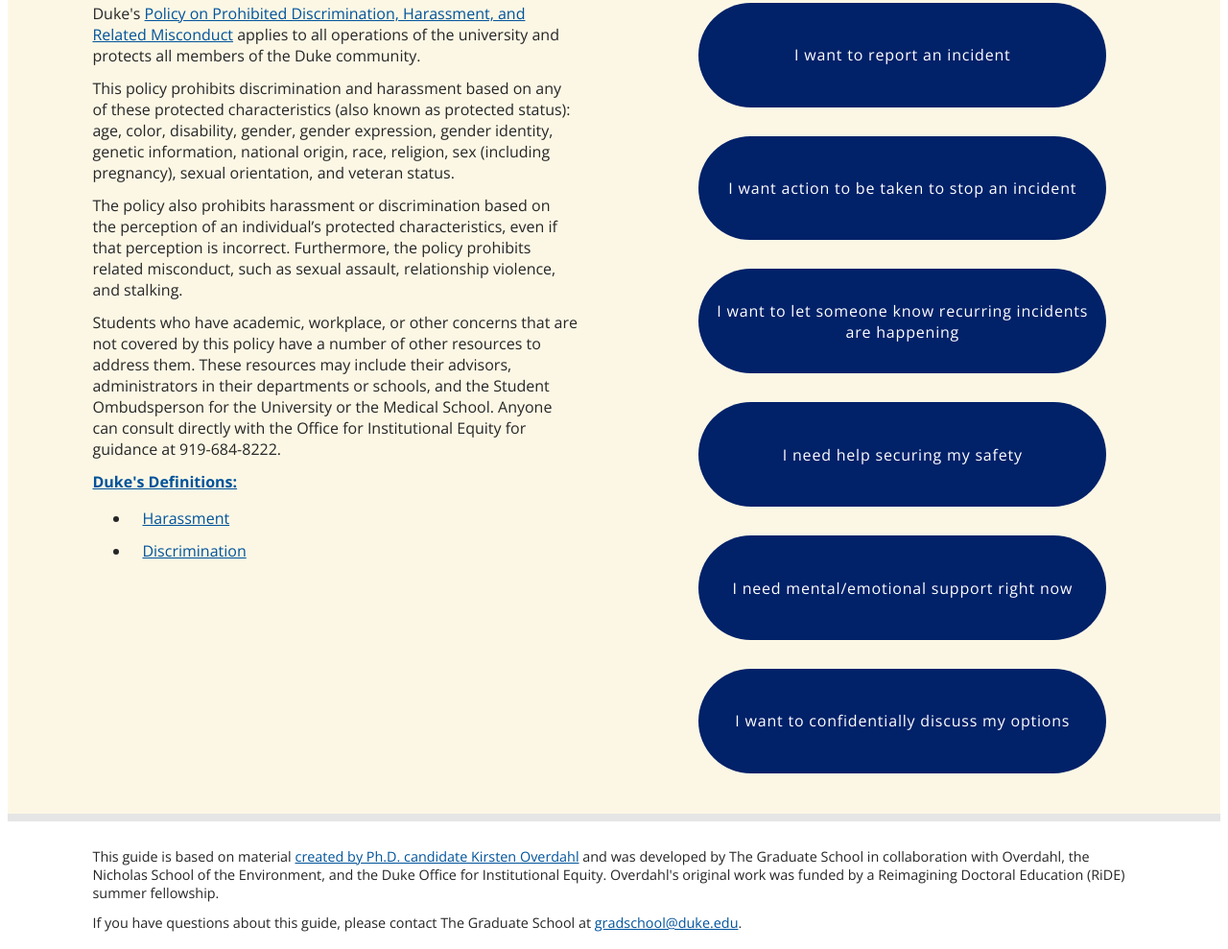
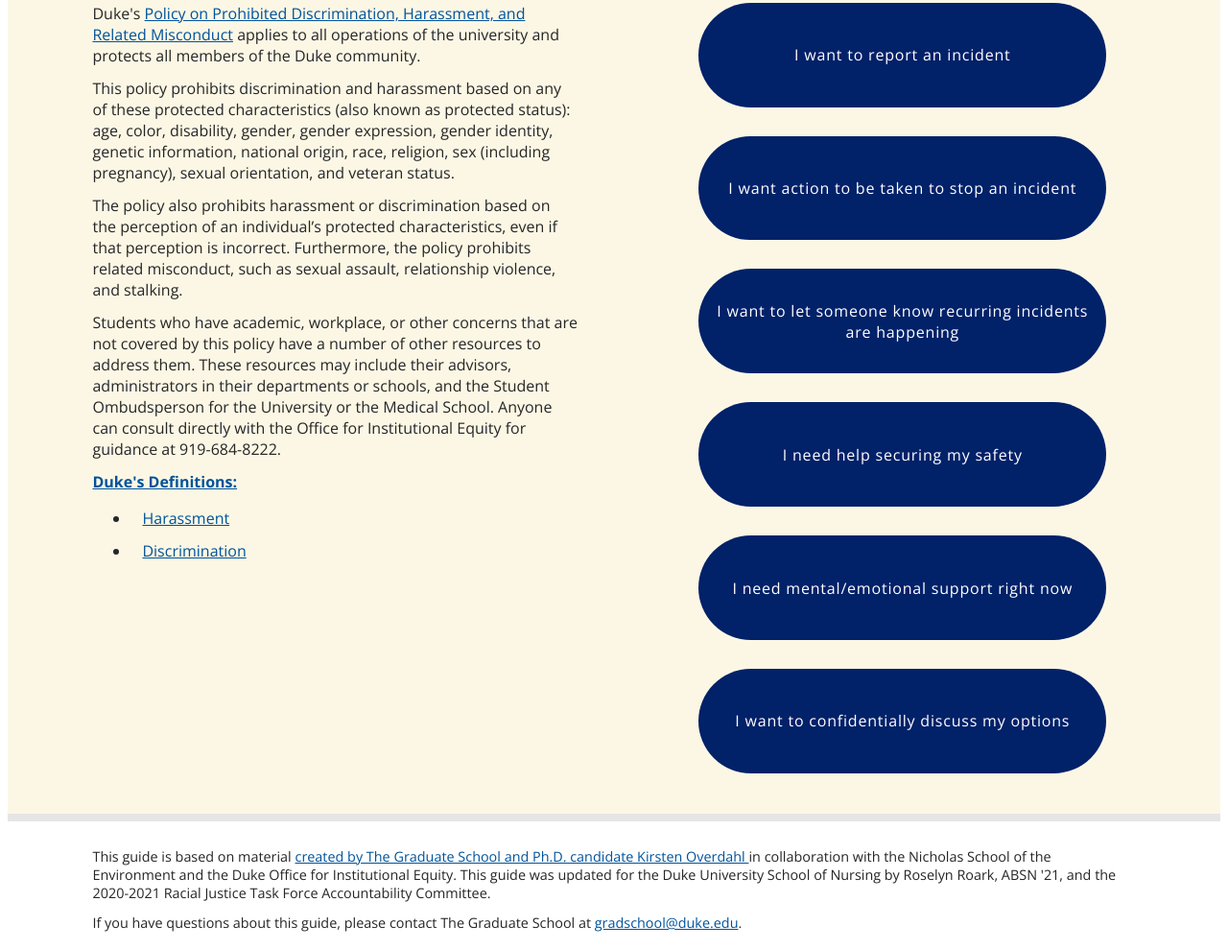
Before and after one commit to ros3/duson, a plain HTML site: page other-harassment-discrimination/index.html in a window 1280 px wide. Shown: the part 326-1315 px from the top of the page at 96% size. Drawn offline with nearby package versions, Linux system fonts and the light colour scheme.

Commit message:
Update index.html

```diff
--- a/other-harassment-discrimination/index.html
+++ b/other-harassment-discrimination/index.html
@@ -194,7 +194,7 @@
 
 	<footer id="footer">
 		<p>
-			This guide is based on material <a href="https://gradschool.duke.edu/about/news/phd-student-graduate-school-collaborate-guide-reporting-misconducts" target="_blank">created by Ph.D. candidate Kirsten Overdahl</a> and was developed by The Graduate School in collaboration with Overdahl, the Nicholas School of the Environment, and the Duke Office for Institutional Equity. Overdahl's original work was funded by a Reimagining Doctoral Education (RiDE) summer fellowship.
+This guide is based on material <a href="https://gradschool.duke.edu/about/news/phd-student-graduate-school-collaborate-guide-reporting-misconducts" target="_blank">created by The Graduate School and Ph.D. candidate Kirsten Overdahl </a> in collaboration with the Nicholas School of the Environment and the Duke Office for Institutional Equity. This guide was updated for the Duke University School of Nursing by Roselyn Roark, ABSN '21, and the 2020-2021 Racial Justice Task Force Accountability Committee.</p>
 		</p>
 
 		<p>
```
